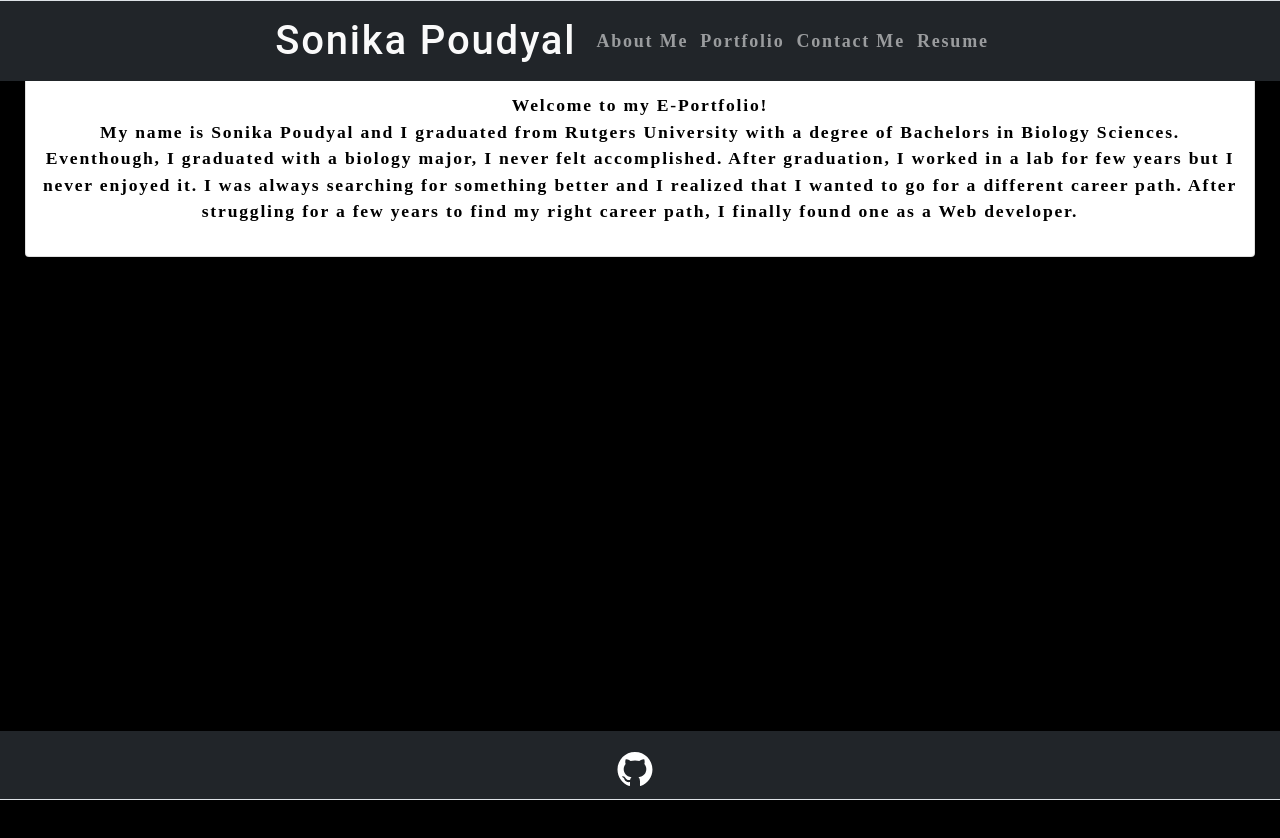
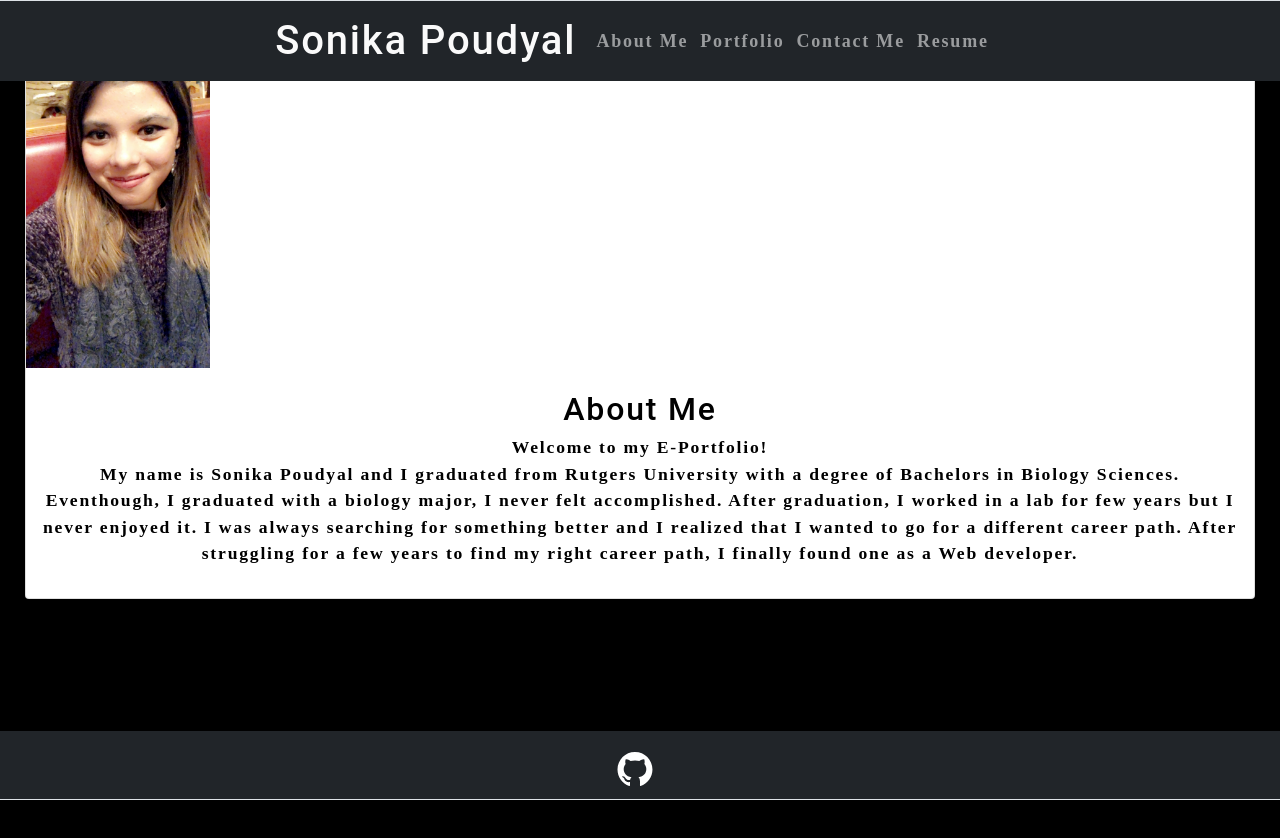
Before and after one commit to sonipoud/portfolio-reaction, a React (Create React App) app in the folder client/: page / in a window 1280 px wide. Shown: the top 838 px of the page. Built offline with nearby package versions, Linux system fonts and the light colour scheme; the HTML template or start-up script is replaced by a standard one.

Commit message:
added picture in about me page

```diff
--- a/client/src/components/About/index.js
+++ b/client/src/components/About/index.js
@@ -1,15 +1,16 @@
 import React from 'react';
 import { Card } from 'react-bootstrap';
-// import coverImage from '../../assets/images/cover.jpg';
+import profile from '../../assets/images/profile-pic.jpg';
 import './style.css';
+
 
 function About() {
     return (
         <Card>
+            <Card.Img variant="left" src={profile} className="d-flex justify-content-center alter" alt="picture-of-me" />
             <Card.Body>
-            {/* <img src={coverImage} alt="cover"/> <br/> */}
-                <h2 className = "me-color"> About Me </h2>
-                <p className = "body-color">
+                <h2 className="me-color"> About Me </h2>
+                <p className="body-color">
                     Welcome to my E-Portfolio! <br />
                     My name is Sonika Poudyal and I graduated from Rutgers University with a degree of Bachelors in
                     Biology
--- a/client/src/components/About/style.css
+++ b/client/src/components/About/style.css
@@ -11,3 +11,11 @@
 .me-color {
     color: black;
 }
+
+.alter {
+    width: 15%;
+    margin: 0;
+    flex: 1;
+    line-height: 1.2;
+    display: inline;
+}
```
Also changed, not shown: client/src/assets/images/profile-pic.jpg (added). Lines whose indentation alone changed are shown as unchanged.
